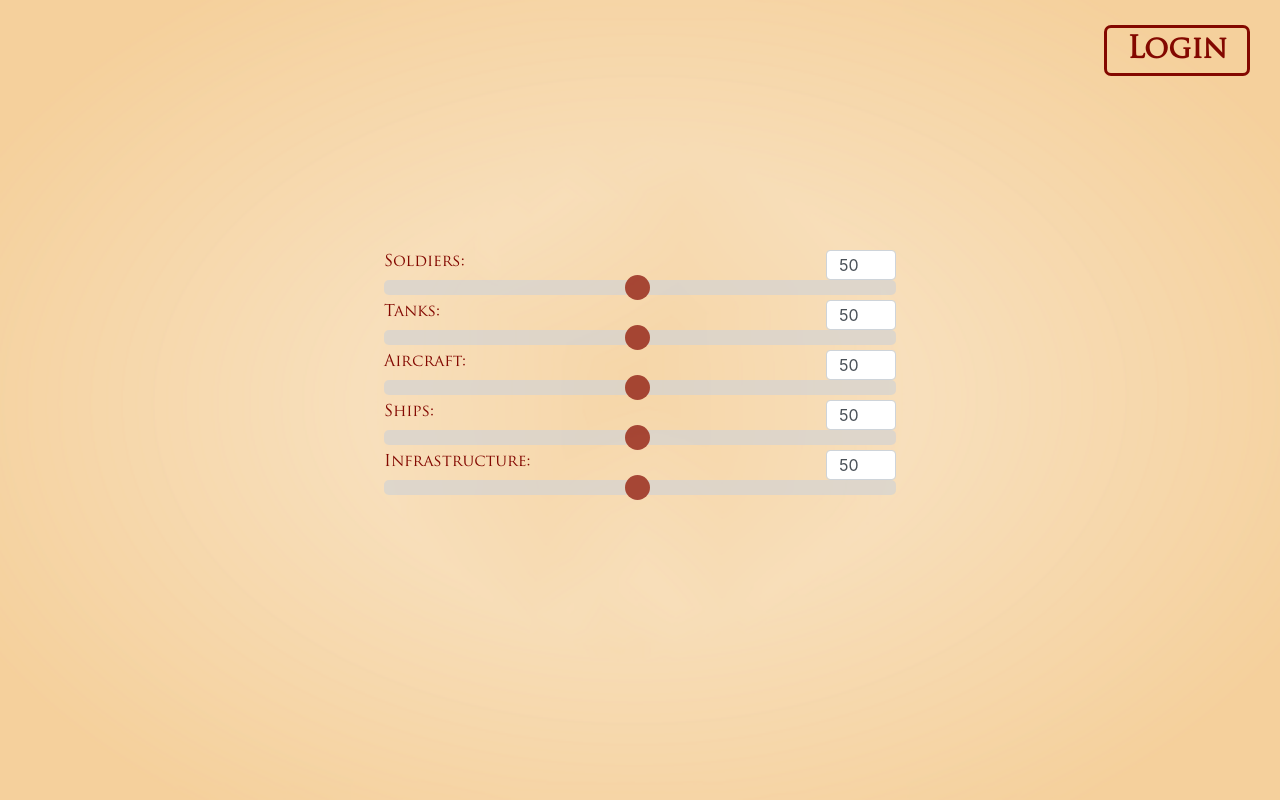
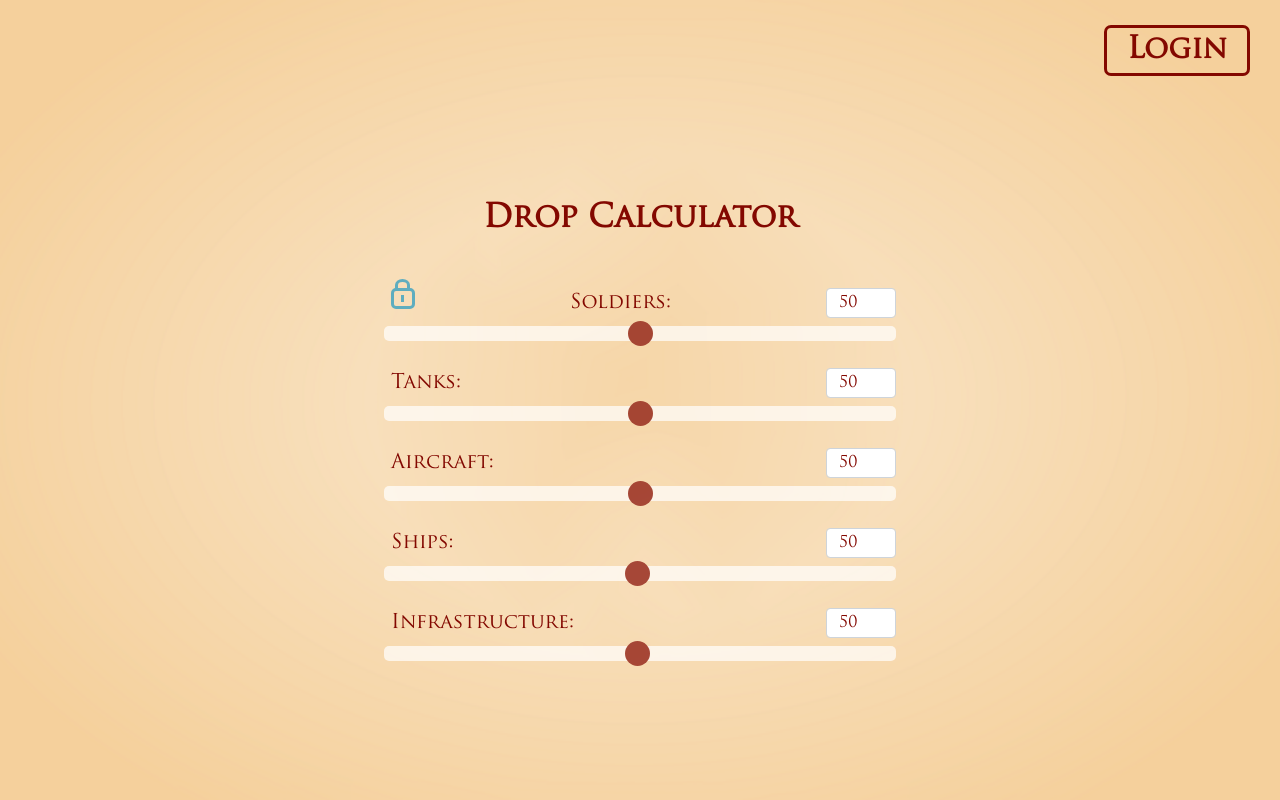
Before and after one commit to MathiasSven/CotL-Project-Django, a Django app: template cotlsite/templates/cotlsite/tools.html in a window 1280 px wide. Run offline with Django 3.2, Linux system fonts and the light colour scheme; the template is opened without the code that fills it, so the values that code supplies are empty; parts of the project's set-up code (start-up, migrations or seed data) failed here and were passed over; some libraries are stand-ins or nearby versions.

Commit message:
Another version

```diff
--- a/cotlsite/static/cotlsite/css/tools.css
+++ b/cotlsite/static/cotlsite/css/tools.css
@@ -1,28 +1,40 @@
 #calculator {
-    padding-top: 250px;
+    padding-top: 200px;
     width: 40%;
     text-align: center;
     margin-left: auto;
     margin-right: auto;
+
+    color: var(--clr-aa-red);
+    font-family: var(--ff-primary);
+}
+
+h2 {
+    font-weight: 900;
+    margin-bottom: 50px;
 }
 
 .sliders {
     /*display: flex;*/
     width: 100%; /* Width of the outside container */
-    height: 50px
+    height: 50px;
+    margin-bottom: 30px;
+}
+
+.slider_header {
+    display: flex;
+    justify-content: space-between;
+    padding-left: 7px;
+    padding-bottom: 7px;
 }
 
 label {
-    /* Other styling... */
-    text-align: left;
-    float:left;
-    width: 200px;
-    margin-right: auto;
-    margin-bottom: auto;
-    margin-top: auto;
+    font-family: var(--ff-primary);
+    font-weight: var(--fw-reg);
+    font-size: 1.25rem;
+    color: inherit;
 
-    font-family: var(--ff-primary);
-    color: var(--clr-aa-red)
+    margin-bottom: 0 !important;
 }
 
 /* The slider itself */
@@ -32,15 +44,11 @@ label {
     width: 100%; /* Full-width */
     border-radius: 5px;
     height: 15px; /* Specified height */
-    background: #d3d3d3; /* Grey background */
+    background: #ffffff; /* Grey background */
     outline: none; /* Remove outline */
     opacity: 0.7; /* Set transparency (for mouse-over effects on hover) */
     -webkit-transition: .2s; /* 0.2 seconds transition on hover */
     transition: opacity .2s;
-    float: left;
-
-    margin-bottom: auto;
-    margin-top: auto;
 }
 
 /* Mouse-over effects */
@@ -70,9 +78,81 @@ label {
 .values {
     float: right;
     width: 70px;
-    margin-left: 40px;
     height: 30px;
 
-    margin-bottom: auto;
-    margin-top: auto;
+    color: inherit;
 }
+
+/* :::::::::::::: Presentation css */
+* {
+  --locked-color: #5fadbf;
+  --unlocked-color: #ff5153;
+}
+/* Locked */
+.lock {
+  width: 24px;
+  height: 21px;
+  border: 3px solid var(--locked-color);
+  border-radius: 5px;
+  position: relative;
+  cursor: pointer;
+  -webkit-transition: all 0.1s ease-in-out;
+  transition: all 0.1s ease-in-out;
+}
+.lock:after {
+  content: "";
+  display: block;
+  background: var(--locked-color);
+  width: 3px;
+  height: 7px;
+  position: absolute;
+  top: 50%;
+  left: 50%;
+  margin: -3.5px 0 0 -2px;
+  -webkit-transition: all 0.1s ease-in-out;
+  transition: all 0.1s ease-in-out;
+}
+.lock:before {
+  content: "";
+  display: block;
+  width: 15px;
+  height: 12px;
+  bottom: 100%;
+  position: absolute;
+  left: 50%;
+  margin-left: -8px;
+  border: 3px solid var(--locked-color);
+  border-top-right-radius: 50%;
+  border-top-left-radius: 50%;
+  border-bottom: 0;
+  -webkit-transition: all 0.1s ease-in-out;
+  transition: all 0.1s ease-in-out;
+}
+/* Locked Hover */
+.lock:hover:before {
+  height: 15px;
+}
+/* Unlocked */
+.unlocked {
+}
+.unlocked:before {
+  bottom: 130%;
+  left: 31%;
+  margin-left: -11.5px;
+  transform: rotate(-45deg);
+    height: 15px
+
+}
+.unlocked,
+.unlocked:before {
+  border-color: var(--unlocked-color);
+}
+.unlocked:after {
+  background: var(--unlocked-color);
+}
+/* Unlocked Hover */
+.unlocked:hover:before {
+  height: 15px;
+  left: 40%;
+  bottom: 124%;
+}
--- a/cotlsite/templates/cotlsite/tools.html
+++ b/cotlsite/templates/cotlsite/tools.html
@@ -7,30 +7,44 @@
 
 {% block body %}
     <div id="calculator">
+        <h2>
+            Drop Calculator
+        </h2>
         <div class="sliders">
+            <div class="slider_header">
+                <span class="lock"></span>
                 <label for="soldierSlider">Soldiers:</label>
                 <input class="form-control values" id="valueSoldier" type="number">
-            <input class="slider" id="soldierSlider" max="100" min="1" step="0.001" type="range" value="50"/>
+            </div>
+            <input class="slider" id="soldierSlider" max="100" min="0" step="1" type="range" value="50"/>
         </div>
         <div class="sliders">
+            <div class="slider_header">
                 <label for="tankSlider">Tanks:</label>
                 <input class="form-control values" id="valueTank" type="number">
-            <input class="slider" id="tankSlider" max="100" min="1" step="0.001" type="range" value="50"/>
+            </div>
+            <input class="slider" id="tankSlider" max="100" min="0" step="1" type="range" value="50"/>
         </div>
         <div class="sliders">
+            <div class="slider_header">
                 <label for="aircraftSlider">Aircraft:</label>
                 <input class="form-control values" id="valueAircraft" type="number">
-            <input class="slider" id="aircraftSlider" max="100" min="1" step="0.001" type="range" value="50"/>
+            </div>
+            <input class="slider" id="aircraftSlider" max="100" min="0" step="1" type="range" value="50"/>
         </div>
         <div class="sliders">
+            <div class="slider_header">
                 <label for="shipsSlider">Ships:</label>
                 <input class="form-control values" id="valueShips" type="number">
-            <input class="slider" id="shipsSlider" max="100" min="1" step="0.001" type="range" value="50"/>
+            </div>
+            <input class="slider" id="shipsSlider" max="100" min="1" step="0" type="range" value="50"/>
         </div>
         <div class="sliders">
+            <div class="slider_header">
                 <label for="infraSlider">Infrastructure:</label>
                 <input class="form-control values" id="valueInfra" type="number">
-            <input class="slider" id="infraSlider" max="100" min="1" step="0.001" type="range" value="50"/>
+            </div>
+            <input class="slider" id="infraSlider" max="100" min="1" step="0" type="range" value="50"/>
         </div>
     </div>
 {% endblock %}
```
Also changed, not shown: cotlsite/static/cotlsite/js/tools.js (+38 -18 lines). Lines whose indentation alone changed are shown as unchanged.
